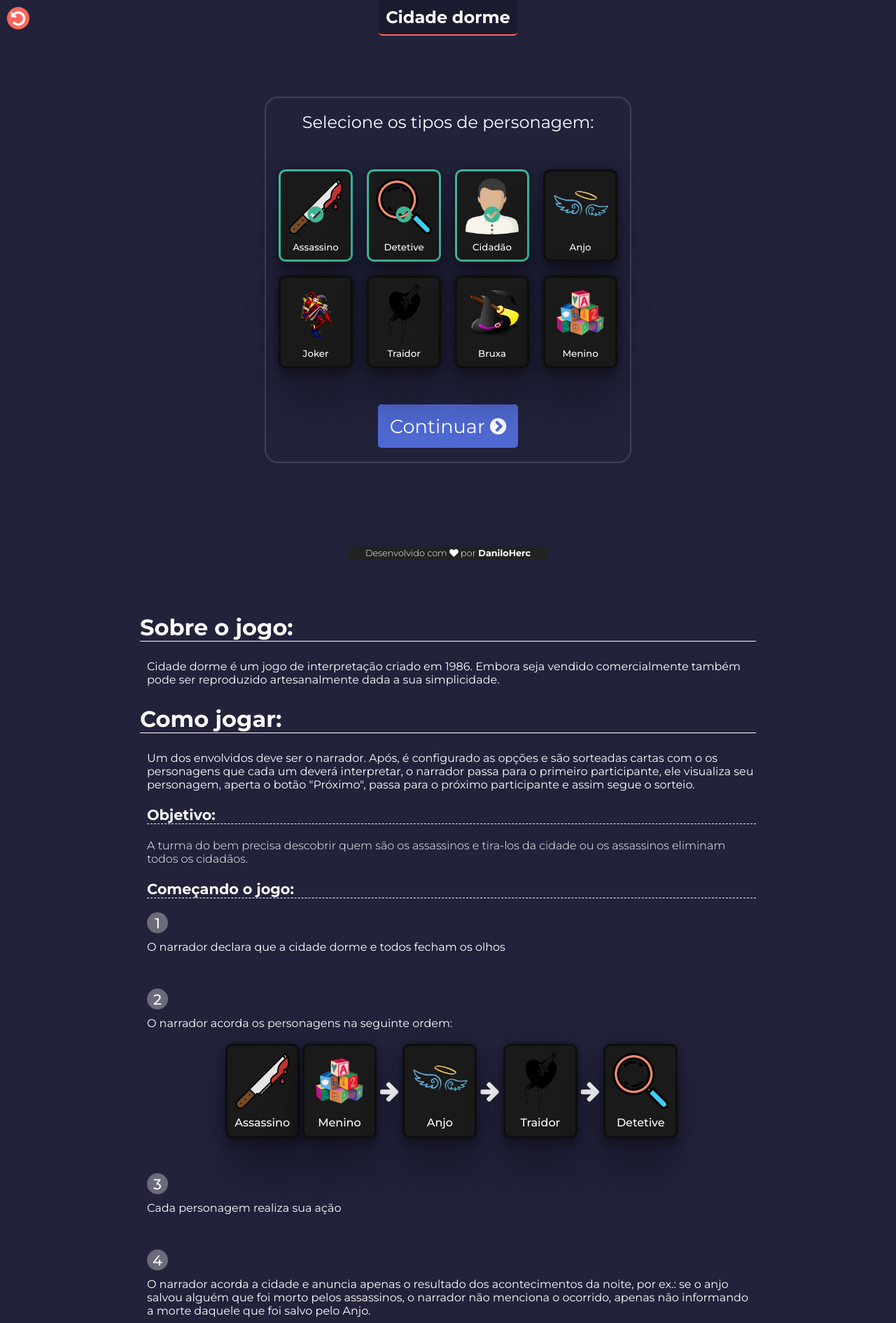
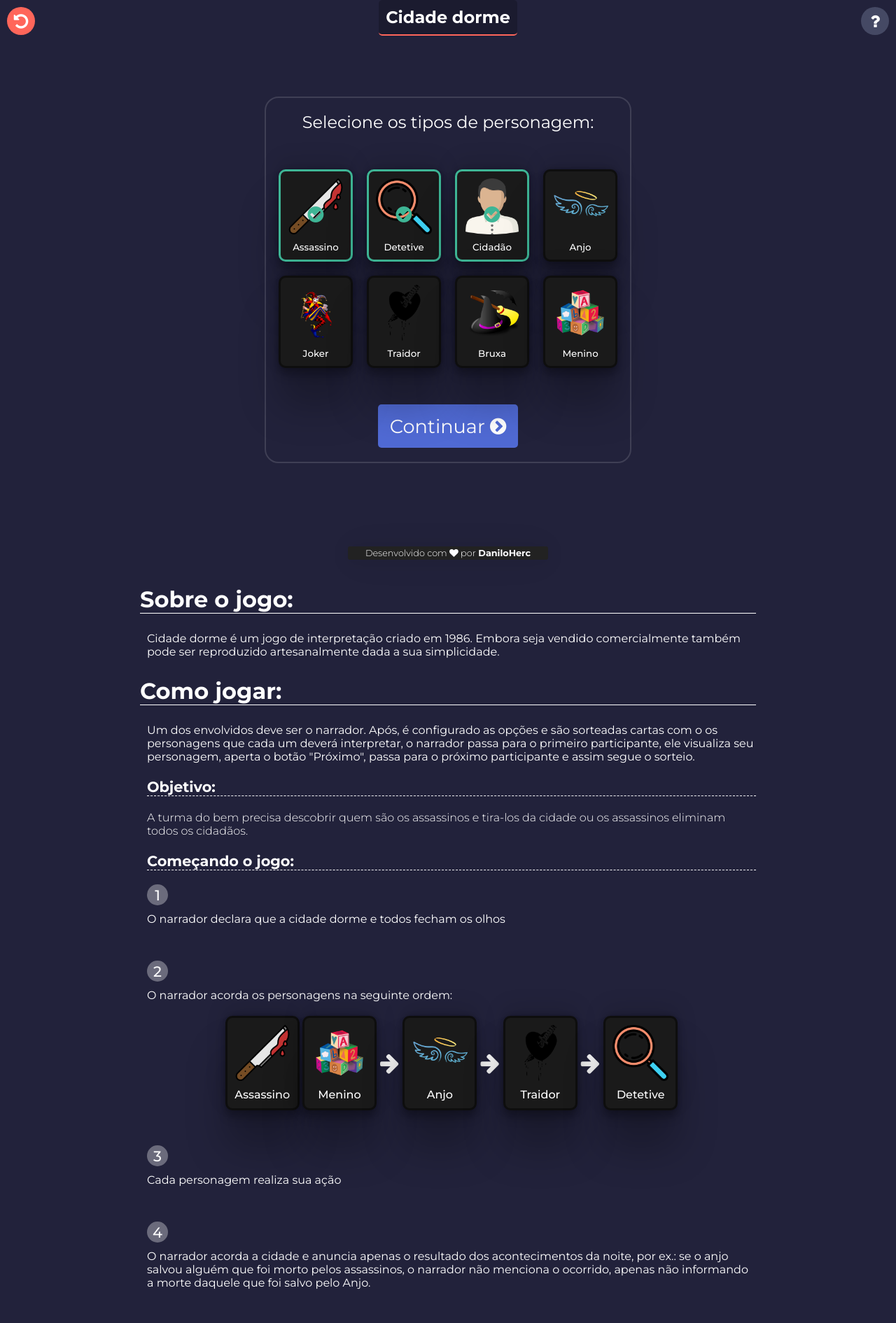
Before and after one commit to danilolan/cidadedorme, a React (Create React App) app: page / in a window 1280 px wide. Shown: the top 1891 px of the page at 70% size. Built offline with nearby package versions, Linux system fonts and the light colour scheme.

Commit message:
lore button adicionado

```diff
--- a/public/index.html
+++ b/public/index.html
@@ -17,7 +17,7 @@
       @import url('https://fonts.googleapis.com/css2?family=Montserrat:wght@100;200;300;400;500;600;700;800;900&display=swap');
     </style>
 
-    <title>Cidade dorme</title>
+    <title>Cidade dorme - Sorteie agora grátis</title>
   </head>
   <script async src="//pagead2.googlesyndication.com/pagead/js/adsbygoogle.js"></script>
   <body>
--- a/src/components/game/Game.jsx
+++ b/src/components/game/Game.jsx
@@ -62,10 +62,15 @@ function Game(props) {
         setLevel(1)
     }
 
+    function scroolToLore(){
+        window.scrollTo(0,window.innerHeight)
+    }
+
     return (
         <div className="game">
             <button className='resetbutton' onClick={e => resetLevel()}><i className="fa fa-undo"></i></button>
             {render()}
+            <button className='lorebutton' onClick={e => scroolToLore()}><i className="fa fa-question"></i></button>
         </div>
      );
 }
--- a/src/components/game/game.scss
+++ b/src/components/game/game.scss
@@ -42,6 +42,24 @@ $preto: #1A1A1A;
         }
     }
 
+    .nextbutton{
+        font-family: 'Montserrat', sans-serif;
+        margin: 10px 0px;
+        height: 62px;
+        width: 200px;
+        color: white;
+        font-size: 1.7em;
+        background: #506AD4;
+        border: none;
+        border-radius: 5px;
+        transition: 0.3s;
+
+        &:hover{
+            background: #506ad494;
+            cursor: pointer;
+        }
+    }
+
     .resetbutton{
         position: absolute;
         top: 0;
@@ -50,8 +68,8 @@ $preto: #1A1A1A;
         background: $vermelhoEscuro;
         color: white;
         border-radius: 50%;
-        width: 32px;
-        height: 32px;
+        width: 40px;
+        height: 40px;
         font-size: 1.5em;
         display: flex;
         align-items: center;
@@ -64,6 +82,31 @@ $preto: #1A1A1A;
             cursor: pointer;
             background: #be443b;
             transform: rotate(-70deg);
+        }
+    }
+
+    .lorebutton{
+        position: absolute;
+        top: 0;
+        right: 0;
+        border: none;
+        background: $cinzaClaro;
+        color: white;
+        border-radius: 50%;
+        width: 40px;
+        height: 40px;
+        font-size: 1.5em;
+        display: flex;
+        align-items: center;
+        justify-content: center;
+        transition: 0.5s;
+        margin: 10px;
+        z-index:9999;
+
+        &:hover{
+            cursor: pointer;
+            background: #8389b4e5;
+            transform: scale(1.2);
         }
     }
 
--- a/src/components/lore/Lore.jsx
+++ b/src/components/lore/Lore.jsx
@@ -57,11 +57,11 @@ function Lore(props) {
                         apenas não informando a morte daquele que foi salvo pelo Anjo.
                     </div>
                     <div className="step">
-                        <div className="number">5</div> Segue-se o debate
+                        <div className="number">5</div> Os jogadores debatem entre si
                     </div>
                     <div className="step">
-                        <div className="number">6</div> Após um tempo a ser determinado por Deus, todos devem votar a prisão de algum jogador.
-                        O jogador mais votado defende-se por tempo a ser determinado por Deus.
+                        <div className="number">6</div> Após um tempo a ser determinado pelo narrador, todos devem votar a prisão de algum jogador.
+                        O jogador mais votado defende-se por tempo a ser determinado pelo narrador.
                     </div>
                     <div className="step">
                         <div className="number">7</div> Após a defesa, nova votação é convocada. Se o resultado desta se alterar, uma nova defesa acontece.
@@ -158,8 +158,8 @@ function Lore(props) {
                         <div className="caractitle">Assassino:</div>
                         <div className="content">
                             <div className="function">
-                            em a função de eliminar todos os jogadores do bem seja eliminando quando são ordenados, seja indicando quando todos
-                            estão escolhendo os suspeitos.
+                                Tem a função de eliminar todos os jogadores do bem seja eliminando quando são ordenados, seja indicando quando todos
+                                estão escolhendo os suspeitos.
                             </div>
                             <Card type="Assassino"/>
                         </div>
--- a/src/components/lore/lore.scss
+++ b/src/components/lore/lore.scss
@@ -1,6 +1,6 @@
 .lore{
     align-items: center;
-    padding: 50px 200px;
+    padding: 10px 200px;
     h2{
         font-size: 2em;
         border-bottom: solid 1px white;
```
